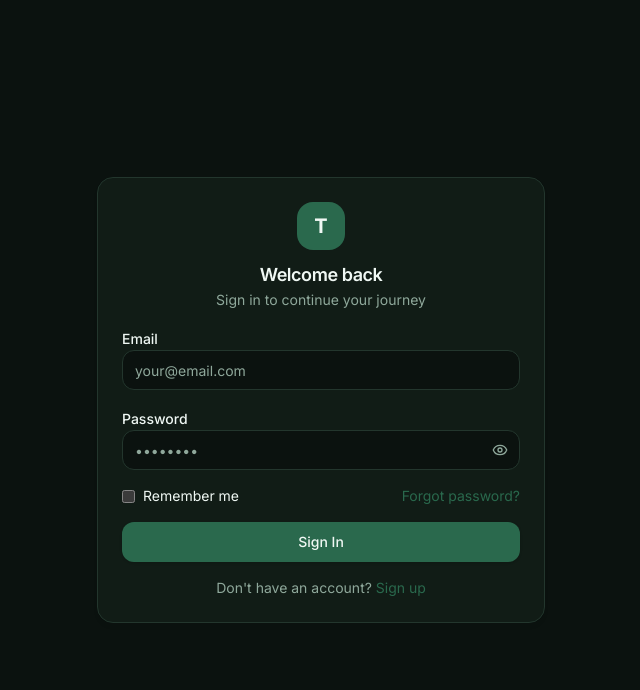
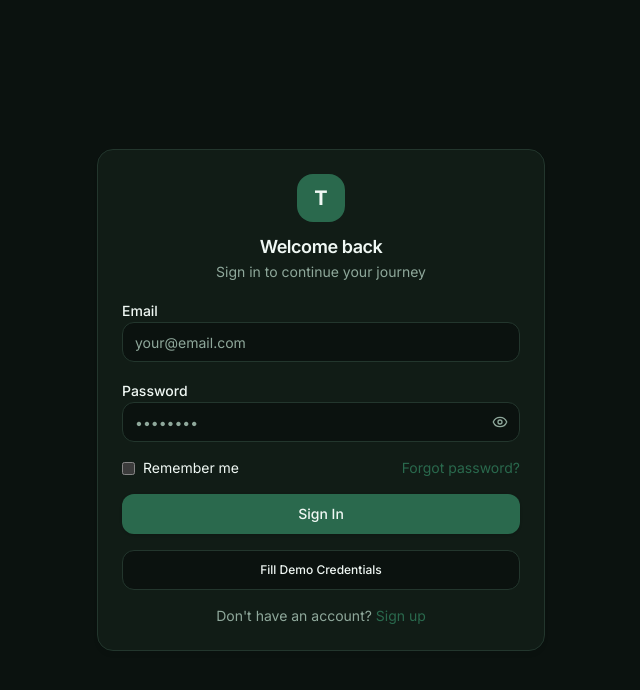
Before and after one commit to rushdv/tazkiyah, a React (Vite) app in the folder client/: page /auth/login in a window 1280 px wide. Shown: the top 690 px of the page, without its empty margins (319-959 px from the left). Built offline with nearby package versions, Linux system fonts and the light colour scheme; no server answers.

Commit message:
feat(client): add fill demo credentials button and form error alerts to login page

```diff
--- a/client/src/pages/login.tsx
+++ b/client/src/pages/login.tsx
@@ -7,17 +7,19 @@ import { Input } from '@/components/ui/input';
 import { Label } from '@/components/ui/label';
 import { Card, CardHeader, CardTitle, CardDescription, CardContent } from '@/components/ui/card';
 import { useAuth } from '@/hooks/use-auth';
-import { Loader2, Eye, EyeOff } from 'lucide-react';
+import { Loader2, Eye, EyeOff, AlertCircle } from 'lucide-react';
 import { useState } from 'react';
 
 export default function LoginPage() {
   const { login } = useAuth();
   const navigate = useNavigate();
   const [showPassword, setShowPassword] = useState(false);
+  const [errorMessage, setErrorMessage] = useState<string | null>(null);
 
   const {
     register,
     handleSubmit,
+    setValue,
     formState: { errors, isSubmitting },
   } = useForm<LoginInput>({
     resolver: zodResolver(loginSchema),
@@ -25,10 +27,20 @@ export default function LoginPage() {
   });
 
   async function onSubmit(data: LoginInput) {
+    setErrorMessage(null);
     try {
       await login(data);
       navigate('/dashboard');
-    } catch {}
+    } catch (err: any) {
+      const msg = err?.response?.data?.message || err?.message || 'Login failed. Please check your credentials.';
+      setErrorMessage(msg);
+    }
+  }
+
+  function fillDemoUser() {
+    setValue('email', 'testuser@example.com');
+    setValue('password', 'Password123!');
+    setErrorMessage(null);
   }
 
   return (
@@ -42,6 +54,13 @@ export default function LoginPage() {
           <CardDescription>Sign in to continue your journey</CardDescription>
         </CardHeader>
         <CardContent>
+          {errorMessage && (
+            <div className="mb-4 flex items-center gap-2 rounded-lg bg-destructive/10 p-3 text-xs text-destructive">
+              <AlertCircle className="h-4 w-4 shrink-0" />
+              <span>{errorMessage}</span>
+            </div>
+          )}
+
           <form onSubmit={handleSubmit(onSubmit)} className="space-y-4">
             <div className="space-y-2">
               <Label htmlFor="email">Email</Label>
@@ -80,6 +99,14 @@ export default function LoginPage() {
               {isSubmitting ? <Loader2 className="mr-2 h-4 w-4 animate-spin" /> : null}
               Sign In
             </Button>
+            <Button
+              type="button"
+              variant="outline"
+              className="w-full text-xs"
+              onClick={fillDemoUser}
+            >
+              Fill Demo Credentials
+            </Button>
           </form>
           <p className="mt-4 text-center text-sm text-muted-foreground">
             Don't have an account?{' '}
```
